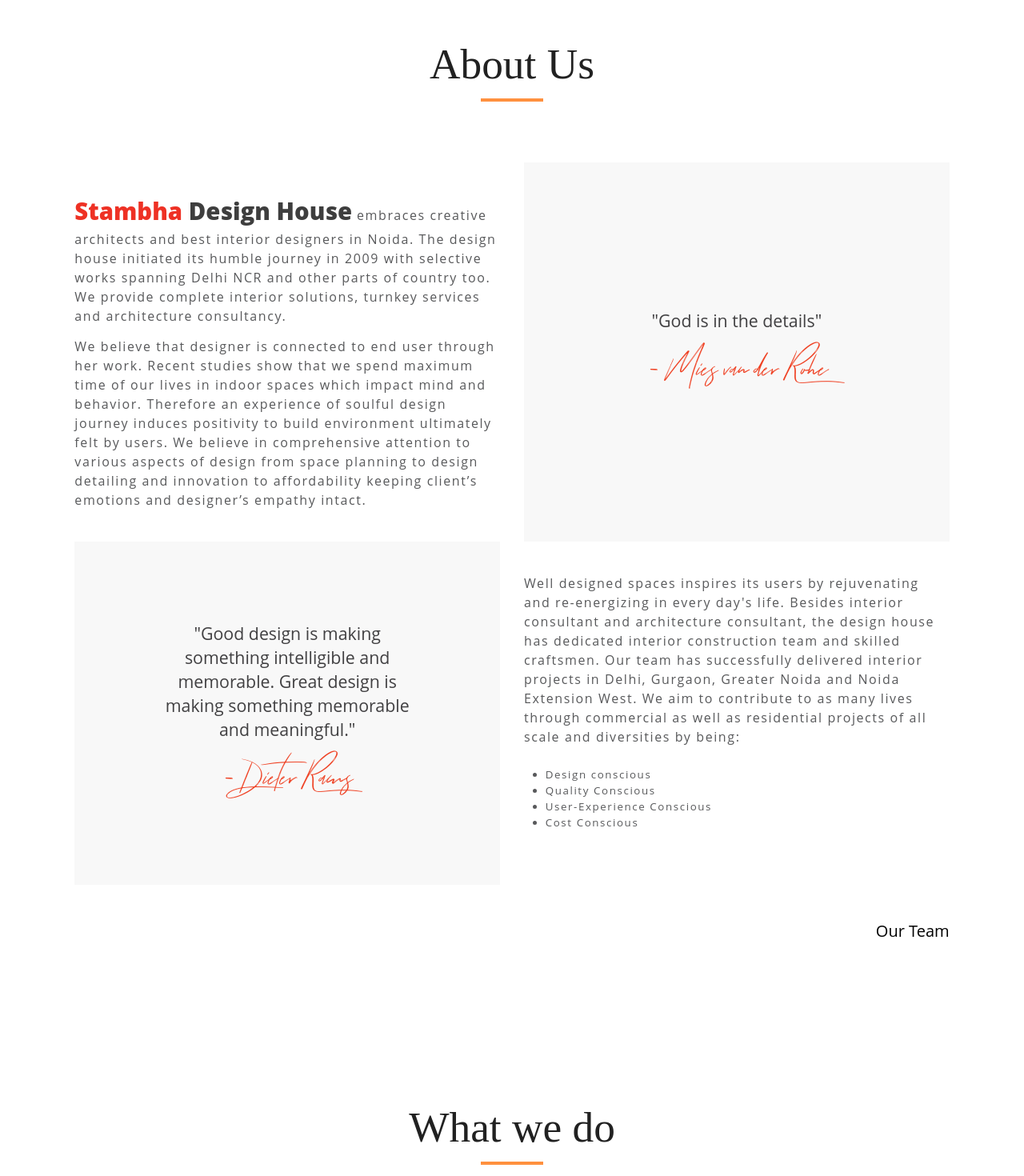
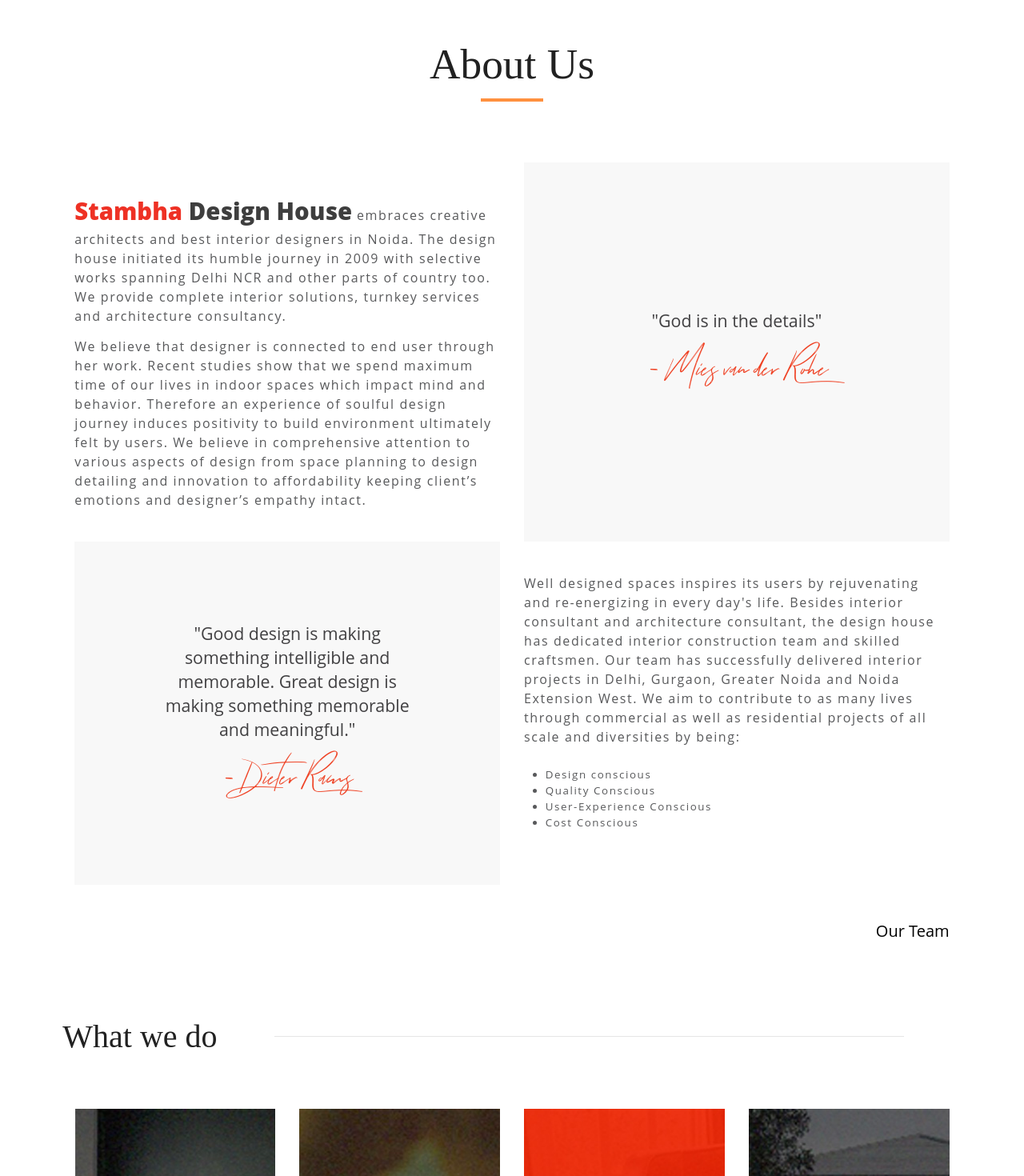
Before and after one commit to hkansal27/stambha-webapp, a React (Create React App) app: page / in a window 1280 px wide. Shown: the part 720-2190 px from the top of the page at 80% size. Built offline with nearby package versions, Linux system fonts and the light colour scheme.

Commit message:
some fixes

```diff
--- a/src/App.css
+++ b/src/App.css
@@ -361,6 +361,7 @@ h1 {
 
 .about-section .about-container {
   padding: 5rem;
+  padding-bottom: 0;
 }
 
 .about-section .about-container .content-box {
@@ -442,7 +443,7 @@ h1 {
   width: 100%;
   justify-content: flex-end;
   margin: 3rem 0;
-
+  margin-bottom: 0;
   font-family: 'Open Sans', sans-serif;
   font-size: 1.5rem;
   font-weight: normal;
@@ -498,6 +499,7 @@ h1 {
 
   .team-button {
     margin: 10px 0;
+    margin-bottom: 0;
     font-size: 1.5rem;
   }
 
@@ -508,9 +510,34 @@ h1 {
   padding: calc(1.5rem + 70px) 2rem 0 2rem;
 }
 
+.what-we-do-section .what-we-do-heading {
+  display: flex;
+  align-items: center;
+  padding: 0 5rem;
+}
+
+.what-we-do-section .what-we-do-heading .what-we-do-title {
+  font-family: Raleway;
+  font-size: 3rem;
+  font-weight: normal;
+  font-stretch: normal;
+  font-style: normal;
+  line-height: 1.2;
+  letter-spacing: normal;
+  text-align: center;
+  color: #212121;
+}
+
+.what-we-do-horizontal-line {
+  width: 70%;
+  margin: 0 auto;
+}
+
 .what-we-do-section .what-we-do-container {
   padding: 5rem;
 }
+
+
 
 .box-container {
   height: 100%;
@@ -572,9 +599,26 @@ h1 {
 }
 
 @media screen and (max-width: 768px) {
+
   /* what we do section */
   .what-we-do-section {
     padding: calc(1.5rem + 70px) 15px 0 15px;
+  }
+
+  .what-we-do-section .what-we-do-heading {
+    display: flex;
+    align-items: center;
+    padding: 0 10px;
+  }
+
+  .what-we-do-section .what-we-do-heading .what-we-do-title {
+    font-size: 1.5rem;
+    line-height: 1;
+  }
+
+  .what-we-do-horizontal-line {
+    width: 50%;
+    margin: 0 auto;
   }
 
   .what-we-do-section .what-we-do-container {
@@ -695,7 +739,7 @@ h1 {
 }
 
 .design-section .card-row .card .card-points .points li {
-  font-size: .8rem;
+  font-size: 1.1rem;
 }
 
 @media screen and (max-width: 768px) {
@@ -729,7 +773,11 @@ h1 {
 
   .design-section .card-row .card .icon .image {
     margin: 0;
-}
+  }
+
+  .design-section .card-row .card .card-points .points li {
+    font-size: .8rem;
+  }
 
   .design-section .card-row .card .card-heading {
     width: 90%;
@@ -1186,10 +1234,10 @@ ul {
   margin-bottom: 0;
 }
 
-.carousel.carousel-slider .control-arrow {
-  background: darkgray;
+.carousel .control-arrow, .carousel.carousel-slider .control-arrow {
+  background: darkgray !important;
 }
 
 .carousel.carousel-slider .control-arrow:hover {
-  background: darkgray;
+  background: darkgray !important;
 }
--- a/src/pages/Home.js
+++ b/src/pages/Home.js
@@ -143,7 +143,13 @@ export default class Home extends Component {
                 {/* What we do section */}
 
                 <div className="what-we-do-section">
-                    <Heading text="What we do" />
+                    {/* <Heading text="What we do" /> */}
+                    <div className="row what-we-do-heading">
+                        <div className="what-we-do-title">
+                            What we do
+                        </div>
+                        <hr className="what-we-do-horizontal-line"/>
+                    </div>
                     <div className="container-fluid what-we-do-container">
                         <div className="row">
                             <div className="col-md-3 col-6 minor-padding">
@@ -342,7 +348,7 @@ export default class Home extends Component {
                     </div>
                 </div>
                 {/* Testominial */}
-                <Carousel showThumbs={false} showStatus={false} showIndicators={false}>
+                <Carousel infiniteLoop={true} showIndicators={false} showThumbs={false} showStatus={false} autoPlay={true} useKeyboardArrows={true}>
                     <div>
                         <div className="testimonial">
                             <Heading text="Testomonial" />
```
